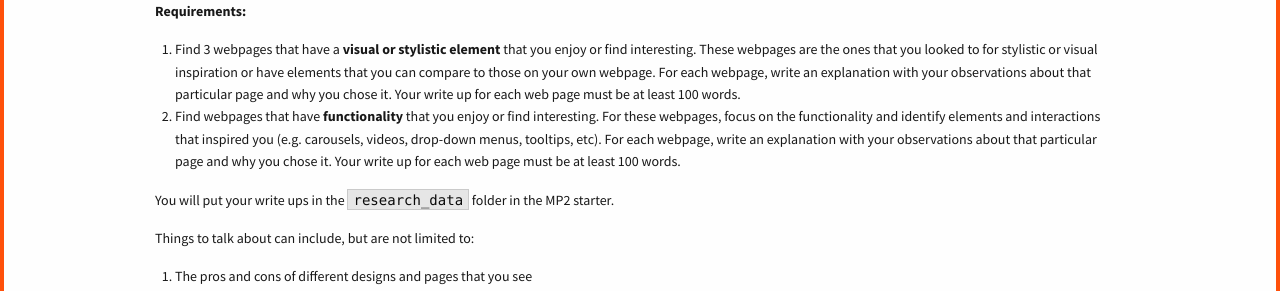
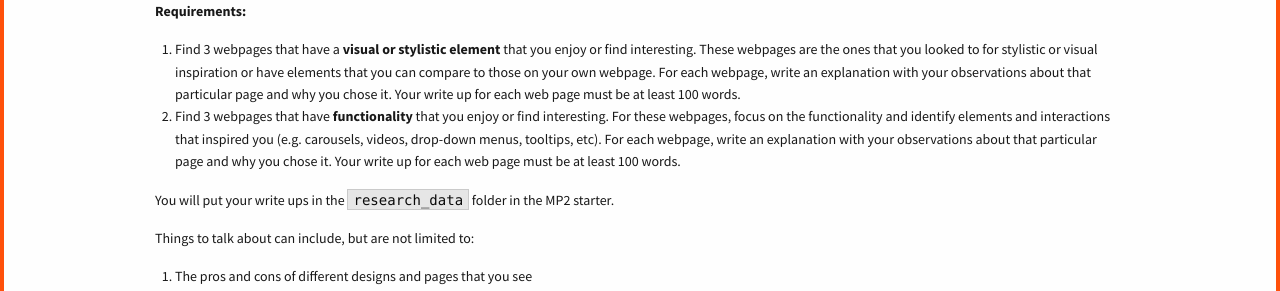
Before and after one commit to biplabdeka/fa2016, a Jekyll site: the page built from _posts/2016-9-20-MP-2.md, in a window 1280 px wide and 900 px high, scrolled down 524 px. Shown: the part 153-444 px from the top of the window. Built offline with Jekyll 4.4.1, drawn with Linux system fonts in a browser that asks for light colours; nearby versions of some CDN libraries.

Commit message:
Update 2016-9-20-MP-2.md

```diff
--- a/_posts/2016-9-20-MP-2.md
+++ b/_posts/2016-9-20-MP-2.md
@@ -24,7 +24,7 @@ For the research portion of this MP, we are asking you to do research on other w
 **Requirements:**
 
 1. Find 3 webpages that have a **visual or stylistic element** that you enjoy or find interesting. These webpages are the ones that you looked to for stylistic or visual inspiration or have elements that you can compare to those on your own webpage. For each webpage, write an explanation with your observations about that particular page and why you chose it. Your write up for each web page must be at least 100 words.
-2. Find  webpages that have **functionality** that you enjoy or find interesting. For these webpages, focus on the functionality and identify elements and interactions that inspired you (e.g. carousels, videos, drop-down menus, tooltips, etc). For each webpage, write an explanation with your observations about that particular page and why you chose it. Your write up for each web page must be at least 100 words.
+2. Find 3 webpages that have **functionality** that you enjoy or find interesting. For these webpages, focus on the functionality and identify elements and interactions that inspired you (e.g. carousels, videos, drop-down menus, tooltips, etc). For each webpage, write an explanation with your observations about that particular page and why you chose it. Your write up for each web page must be at least 100 words.
 
 
 You will put your write ups in the `research_data` folder in the MP2 starter.
```
